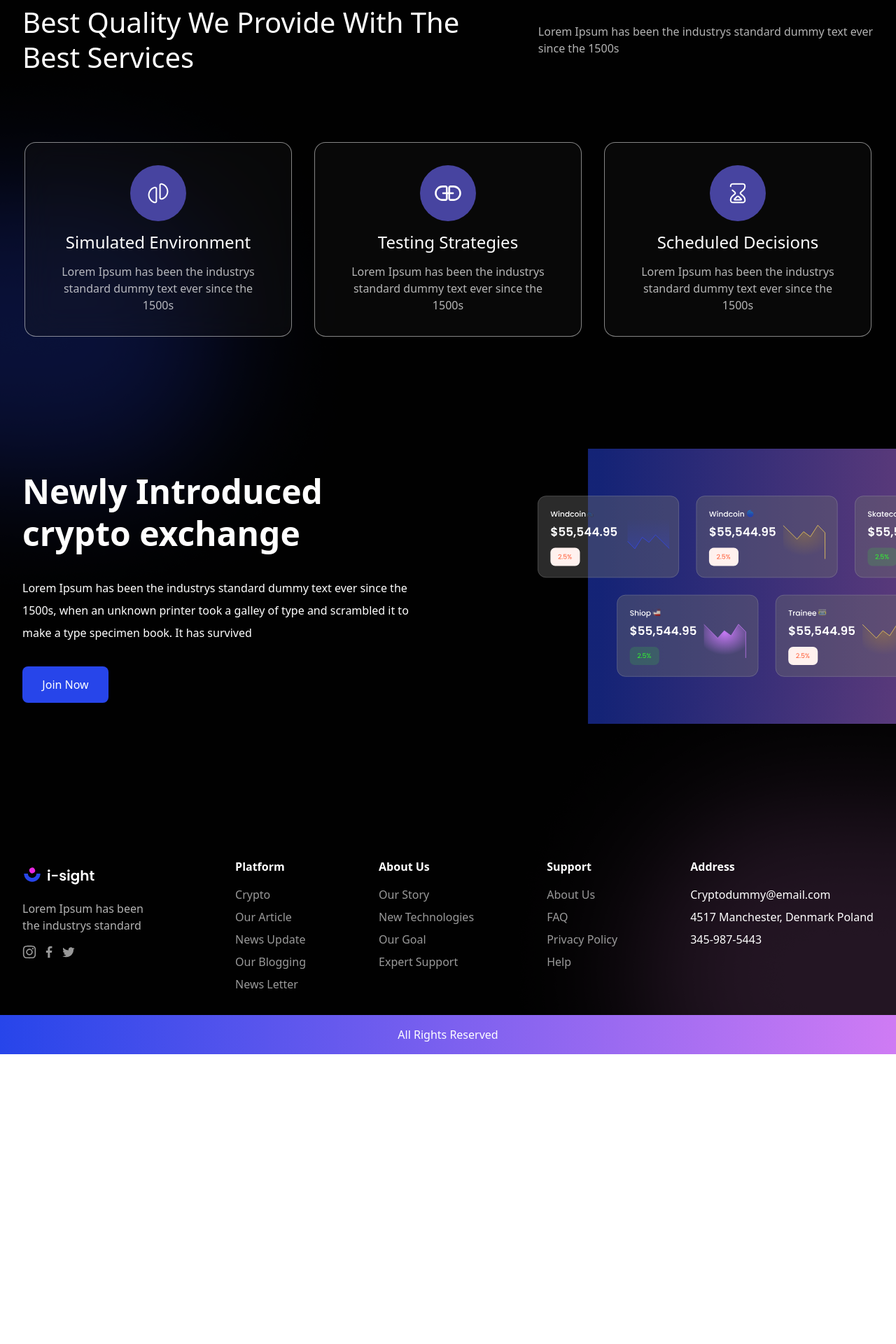
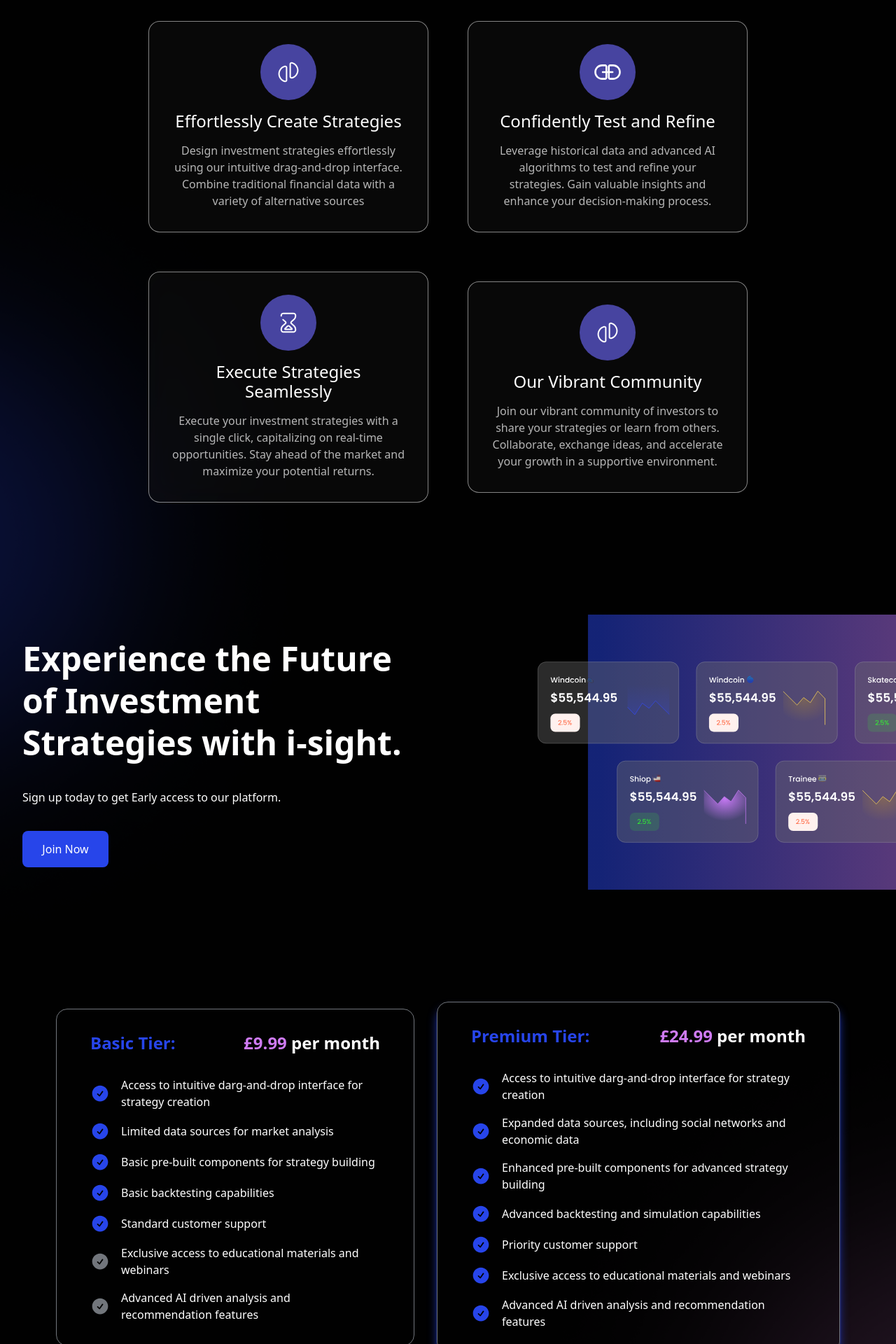
Before and after one commit to talalmughal/i-sight, a Next.js app: page / in a window 1280 px wide. Shown: the part 880-2800 px from the top of the page at 70% size. Before the commit the page ends 2386 px from the top, so only its background shows below. Built offline with nearby package versions, Linux system fonts and the light colour scheme.

Commit message:
updated landing page and added pricing section

```diff
--- a/components/pages/landing/ServiceCard.tsx
+++ b/components/pages/landing/ServiceCard.tsx
@@ -1,14 +1,13 @@
 import Image from "next/image";
 import React from "react";
 
-const ServiceCard = ({ image, name }: any) => {
+const ServiceCard = ({ image, name, description }: any) => {
   return (
-    <div className="flex flex-col items-center justify-center p-8 gap-4 rounded-[16px] w-full max-w-[382px] bg-[rgba(28,28,28,0.3)] border-[1px] border-[rgba(255,255,255,0.5)] backdrop-blur-[22px]">
+    <div className="flex flex-col items-center justify-center p-8 gap-4 rounded-[16px] w-full max-w-[400px] bg-[rgba(28,28,28,0.3)] border-[1px] border-[rgba(255,255,255,0.5)] backdrop-blur-[22px]">
       <Image src={image} alt="icon" height={80} width={80} />
       <p className="text-center text-xl md:text-[24px]">{name}</p>
       <p className="text-center text-sm md:text-base opacity-70">
-        Lorem Ipsum has been the industrys standard dummy text ever since the
-        1500s
+        {description}
       </p>
     </div>
   );
--- a/pages/index.tsx
+++ b/pages/index.tsx
@@ -4,21 +4,34 @@
 import { Inter } from "next/font/google";
 import Image from "next/image";
 import { useRouter } from "next/router";
+import TickMarkSVG from "../public/svgs/tick-mark.svg";
 
 const inter = Inter({ subsets: ["latin"] });
 
 const DATA = [
   {
-    name: "Simulated Environment",
+    name: "Effortlessly Create Strategies",
     image: "/svgs/SimulatedEnv.svg",
+    description: `Design investment strategies effortlessly using our intuitive drag-and-drop
+    interface. Combine traditional financial data with a variety of alternative sources`,
   },
   {
-    name: "Testing Strategies",
+    name: "Confidently Test and Refine",
     image: "/svgs/Testing.svg",
+    description: `Leverage historical data and advanced AI algorithms to test and refine your
+    strategies. Gain valuable insights and enhance your decision-making process.`,
   },
   {
-    name: "Scheduled Decisions",
+    name: "Execute Strategies Seamlessly",
     image: "/svgs/Schedules.svg",
+    description: `Execute your investment strategies with a single click, capitalizing on
+    real-time opportunities. Stay ahead of the market and maximize your potential returns.`,
+  },
+  {
+    name: "Our Vibrant Community",
+    image: "/svgs/SimulatedEnv.svg",
+    description: `Join our vibrant community of investors to share your strategies or learn
+    from others. Collaborate, exchange ideas, and accelerate your growth in a supportive environment.`,
   },
 ];
 
@@ -31,12 +44,15 @@
         <div className="max-w-[1440px] m-auto flex flex-col md:flex-row items-center justify-between gap-8 py-16">
           <div className="md:max-w-[50%] flex flex-col items-center md:items-start gap-8 px-4 md:px-8">
             <p className="text-[25px] md:text-[35px] lg:md:text-[48px] font-[600] leading-[40px] md:leading-[50px] xl:leading-[60px] text-center md:text-left">
-              Effortlessly conduct trading on a fresh methodology
+              Unlock the Potential of Alternative Data for Investment Strategies
             </p>
             <p className="text-sm md:text-base leading-6 md:leading-8 text-center md:text-left">
-              Lorem Ipsum has been the industrys standard dummy text ever since
-              the 1500s, when an unknown printer took a galley of type and
-              scrambled it to make a type specimen book. It has survived{" "}
+              Welcome to i-sight, the platform that brings your investment
+              strategies to life through alternative data. Our cutting-edge
+              platform empowers you to effortlessly create, test, and execute
+              strategies by seamlessly integrating a wide range of alternative
+              data sources. Join us today to revolutionize your investment
+              approach.{" "}
             </p>
             <Button
               text="Join Now"
@@ -51,39 +67,33 @@
           />
         </div>
       </div>
-      <div className="w-full bg-coins">
-        <div className="w-full max-w-[1440px] mx-auto flex flex-wrap items-center justify-between py-2 md:py-8 px-4 md:px-8 gap-4">
-          {[1, 2, 3, 4].map((item) => (
-            <p key={item} className="text-[30px] lg:text-[40px]">
-              Coin Icon
-            </p>
-          ))}
-        </div>
-      </div>
+
       <div className="w-full bg-landing bg-center bg-no-repeat bg-cover flex flex-col gap-16 md:gap-24 pt-16 md:pt-24">
         <div className="w-full max-w-[1440px] mx-auto flex flex-col md:flex-row items-center justify-between gap-8 px-4 md:px-8">
           <p className="text-center md:text-left text-[25px] md:text-[40px] leading-[40px] md:leading-[50px] capitalize">
-            Best quality we provide With the Best services
+            What you get from us
           </p>
-          <p className="text-left text-sm md:text-base opacity-70">
-            Lorem Ipsum has been the industrys standard dummy text ever since
-            the 1500s
+          <p className="text-left text-xl md:text-2xl opacity-70">
+            Create | Test | Execute | Share
           </p>
         </div>
-        <div className="w-full max-w-[1440px] mx-auto flex flex-wrap items-center justify-center gap-8 px-4 md:px-8">
+        <div className="w-full max-w-[1280px] mx-auto flex flex-wrap items-center justify-center gap-14 px-4 md:px-8">
           {DATA.map((item, i) => (
-            <ServiceCard name={item.name} image={item.image} key={i} />
+            <ServiceCard
+              name={item.name}
+              image={item.image}
+              description={item.description}
+              key={i}
+            />
           ))}
         </div>
-        <div className="w-full max-w-[1440px] mx-auto flex flex-col md:flex-row items-center justify-between gap-8 py-16">
+        <div className="w-full max-w-[1440px] mx-auto flex flex-col md:flex-row items-center justify-between gap-8 pt-16">
           <div className="md:max-w-[50%] flex flex-col items-center md:items-start gap-8 px-4 md:px-8">
             <p className="text-[25px] md:text-[35px] lg:md:text-[48px] font-[600] leading-[40px] md:leading-[50px] xl:leading-[60px] text-center md:text-left">
-              Newly Introduced crypto exchange
+              Experience the Future of Investment Strategies with i-sight.{" "}
             </p>
             <p className="text-sm md:text-base leading-6 md:leading-8 text-center md:text-left">
-              Lorem Ipsum has been the industrys standard dummy text ever since
-              the 1500s, when an unknown printer took a galley of type and
-              scrambled it to make a type specimen book. It has survived{" "}
+              Sign up today to get Early access to our platform.{" "}
             </p>
             <Button
               text="Join Now"
@@ -99,6 +109,189 @@
             className="w-full h-auto md:max-w-[40%]"
           />
         </div>
+
+        <div className="w-full max-w-[1440px] mx-auto flex flex-col md:flex-row items-center justify-between gap-8 py-16">
+          <div className="w-full flex flex-col items-center md:items-start gap-8 px-4 md:px-8">
+            <div className="w-full flex flex-row flex-wrap gap-8 justify-center items-center">
+              <div className="h-auto max-w-lg px-12 py-8 flex flex-col gap-4 border border-gray rounded-[16px]">
+                <div className="flex flex-row w-full justify-between items-center text-2xl font-semibold mb-4">
+                  <span className="text-blue-500">Basic Tier:</span>
+                  <span>
+                    <span className="text-[#CF7BF4]">£9.99</span> per month
+                  </span>
+                </div>
+
+                <div className="flex flex-row gap-4 items-center">
+                  <Image
+                    src="/svgs/TickMark.svg"
+                    alt="icon"
+                    height={28}
+                    width={28}
+                  />
+                  <span>
+                    Access to intuitive darg-and-drop interface for strategy
+                    creation
+                  </span>
+                </div>
+
+                <div className="flex flex-row gap-4 items-center">
+                  <Image
+                    src="/svgs/TickMark.svg"
+                    alt="icon"
+                    height={28}
+                    width={28}
+                  />
+                  <span>Limited data sources for market analysis</span>
+                </div>
+
+                <div className="flex flex-row gap-4 items-center">
+                  <Image
+                    src="/svgs/TickMark.svg"
+                    alt="icon"
+                    height={28}
+                    width={28}
+                  />
+                  <span>Basic pre-built components for strategy building</span>
+                </div>
+
+                <div className="flex flex-row gap-4 items-center">
+                  <Image
+                    src="/svgs/TickMark.svg"
+                    alt="icon"
+                    height={28}
+                    width={28}
+                  />
+                  <span>Basic backtesting capabilities</span>
+                </div>
+
+                <div className="flex flex-row gap-4 items-center">
+                  <Image
+                    src="/svgs/TickMark.svg"
+                    alt="icon"
+                    height={28}
+                    width={28}
+                  />
+                  <span>Standard customer support</span>
+                </div>
+
+                <div className="flex flex-row gap-4 items-center">
+                  <Image
+                    src="/svgs/TickMarkGray.svg"
+                    alt="icon"
+                    height={28}
+                    width={28}
+                  />
+                  <span>
+                    Exclusive access to educational materials and webinars
+                  </span>
+                </div>
+
+                <div className="flex flex-row gap-4 items-center">
+                  <Image
+                    src="/svgs/TickMarkGray.svg"
+                    alt="icon"
+                    height={28}
+                    width={28}
+                  />
+                  <span>
+                    Advanced AI driven analysis and recommendation features
+                  </span>
+                </div>
+              </div>
+
+              <div className="h-auto max-w-xl px-12 py-8 flex flex-col gap-4 border border-gray rounded-[16px] shadow-blue-500 shadow-lg">
+                <div className="flex flex-row w-full justify-between items-center text-2xl font-semibold mb-4">
+                  <span className="text-blue-500">Premium Tier:</span>
+                  <span>
+                    <span className="text-[#CF7BF4]">£24.99</span> per month
+                  </span>
+                </div>
+
+                <div className="flex flex-row gap-4 items-center">
+                  <Image
+                    src="/svgs/TickMark.svg"
+                    alt="icon"
+                    height={28}
+                    width={28}
+                  />
+                  <span>
+                    Access to intuitive darg-and-drop interface for strategy
+                    creation
+                  </span>
+                </div>
+
+                <div className="flex flex-row gap-4 items-center">
+                  <Image
+                    src="/svgs/TickMark.svg"
+                    alt="icon"
+                    height={28}
+                    width={28}
+                  />
+                  <span>
+                    Expanded data sources, including social networks and
+                    economic data
+                  </span>
+                </div>
+
+                <div className="flex flex-row gap-4 items-center">
+                  <Image
+                    src="/svgs/TickMark.svg"
+                    alt="icon"
+                    height={28}
+                    width={28}
+                  />
+                  <span>
+                    Enhanced pre-built components for advanced strategy building
+                  </span>
+                </div>
+
+                <div className="flex flex-row gap-4 items-center">
+                  <Image
+                    src="/svgs/TickMark.svg"
+                    alt="icon"
+                    height={28}
+                    width={28}
+                  />
+                  <span>Advanced backtesting and simulation capabilities</span>
+                </div>
+
+                <div className="flex flex-row gap-4 items-center">
+                  <Image
+                    src="/svgs/TickMark.svg"
+                    alt="icon"
+                    height={28}
+                    width={28}
+                  />
+                  <span>Priority customer support</span>
+                </div>
+
+                <div className="flex flex-row gap-4 items-center">
+                  <Image
+                    src="/svgs/TickMark.svg"
+                    alt="icon"
+                    height={28}
+                    width={28}
+                  />
+                  <span>
+                    Exclusive access to educational materials and webinars
+                  </span>
+                </div>
+
+                <div className="flex flex-row gap-4 items-center">
+                  <Image
+                    src="/svgs/TickMark.svg"
+                    alt="icon"
+                    height={28}
+                    width={28}
+                  />
+                  <span>
+                    Advanced AI driven analysis and recommendation features
+                  </span>
+                </div>
+              </div>
+            </div>
+          </div>
+        </div>
         <Footer />
       </div>
       <div className="bg-cardBg flex items-center justify-center px-2 py-4">
```
Also changed, not shown: public/svgs/TickMark.svg (added), public/svgs/TickMarkGray.svg (added).
